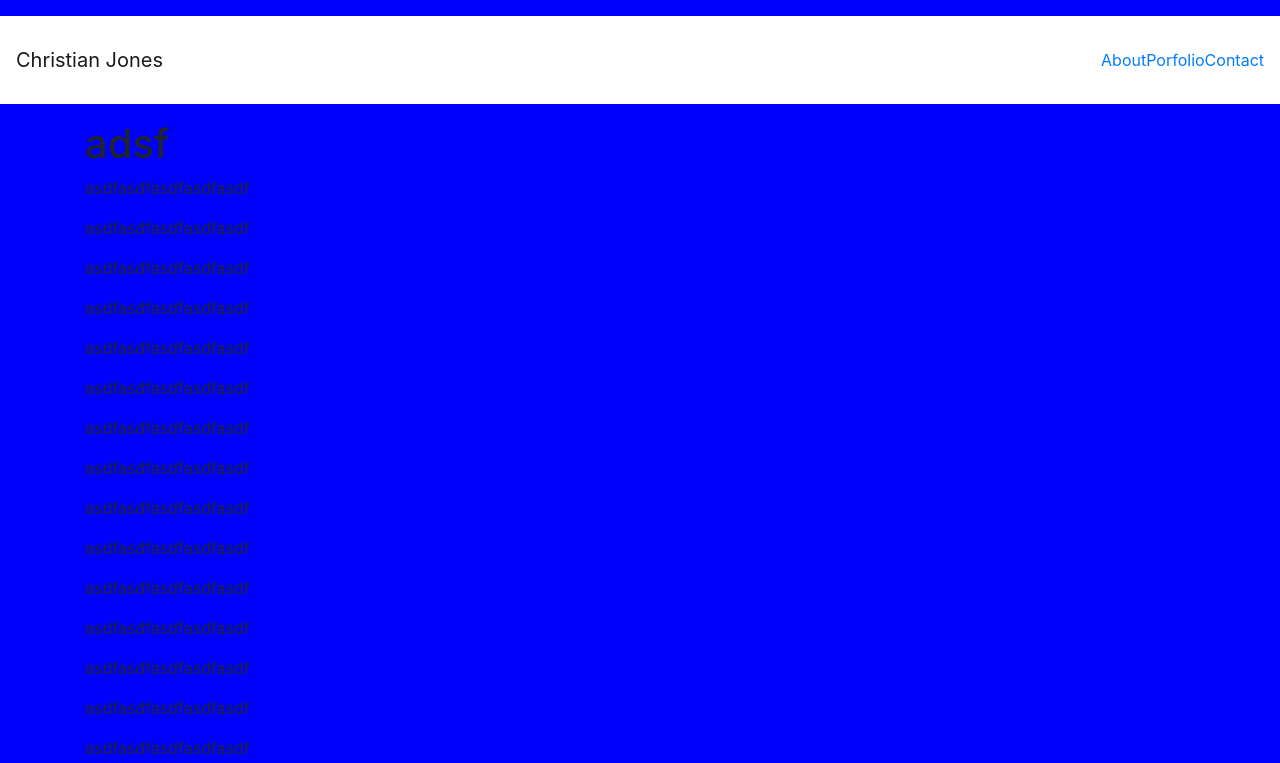
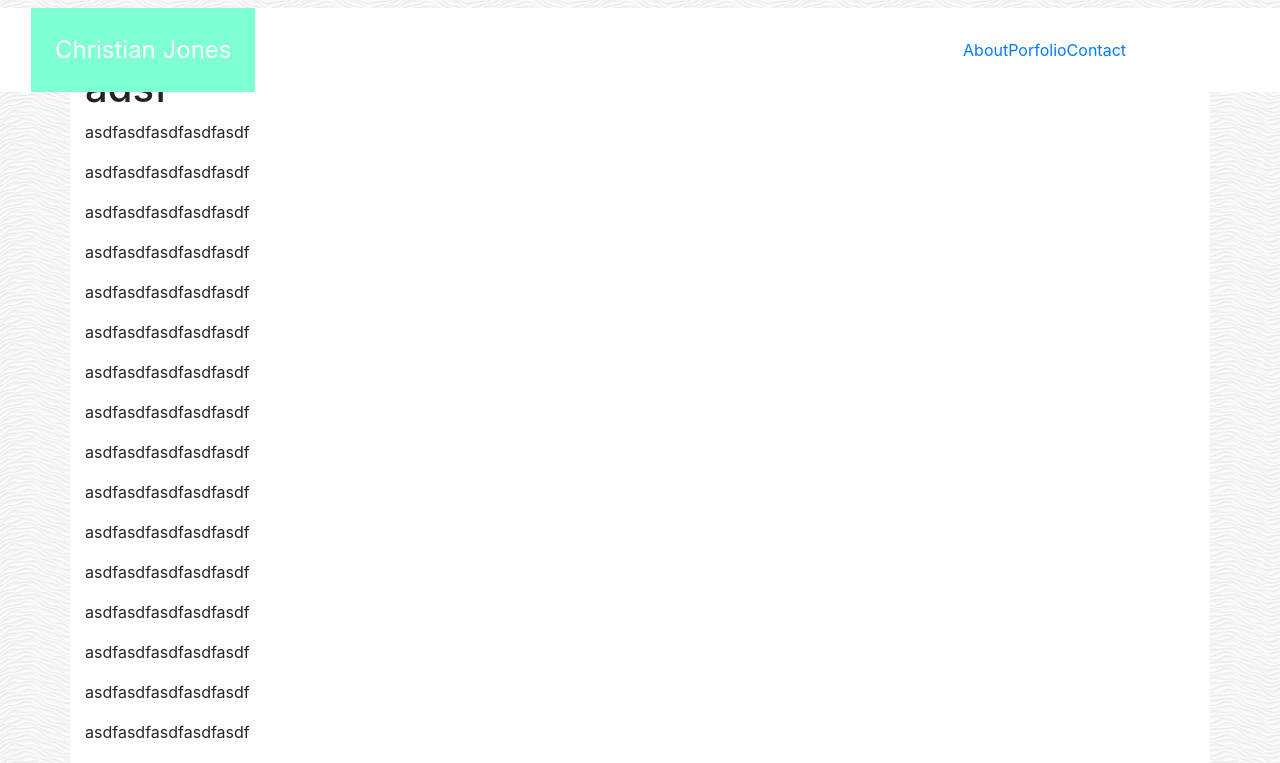
Before and after one commit to jonesec2/Bootstrap-Portfolio, a plain HTML site: page index.html in a window 1280 px wide. Shown: the top 763 px of the page. Drawn offline with nearby package versions, Linux system fonts and the light colour scheme.

Commit message:
Added position and css

```diff
--- /dev/null
+++ b/assets/css/style.css
@@ -0,0 +1,10 @@
+body {
+    background: url("../images/white-waves.png");
+
+}
+
+.name {
+    font-size: 24px;
+    color: white;
+    text-decoration: none
+}
--- a/index.html
+++ b/index.html
@@ -6,24 +6,30 @@
         <meta name="viewport" content="width=device-width, initial-scale=1">
         <title>Bootstrap 101 Template</title>
         <!-- Bootstrap CDN -->
-        <link rel="stylesheet" href="https://maxcdn.bootstrapcdn.com/bootstrap/4.0.0/css/bootstrap.min.css">
+        <link rel="stylesheet" href="https://stackpath.bootstrapcdn.com/bootstrap/4.3.1/css/bootstrap.min.css" integrity="sha384-ggOyR0iXCbMQv3Xipma34MD+dH/1fQ784/j6cY/iJTQUOhcWr7x9JvoRxT2MZw1T" crossorigin="anonymous">
         <!-- <link rel="" -->
+        <link rel="stylesheet" href="assets/css/style.css">
     </head>
 
-    <body style="background-color: blue">
-        <nav class="navbar navbar-light my-3" style="background-color: #ffffff;">
-                <a class="navbar-brand float-sm-left my-3 " href="index.html">Christian Jones</a>
-                <div class="inline">
-                    <a class="float-left"  href="index.html">About</a>
-                    <a class="float-left"  href="porfolio.html">Porfolio</a>
-                    <a class="float-left" href="contact.html">Contact</a>
+    <body>
+        <nav class="navbar navbar-default fixed-top py-0 mt-2" style="background-color: #ffffff;">
+            <div class="row container">
+                <div class="col-md-4">
+                    <a class="navbar-brand float-left px-4 py-4 name" style="background-color: aquamarine;" href="index.html">Christian Jones</a>
                 </div>
+                <div class="col-md8">
+                    <div class="inline">
+                        <a class="float-left"  href="index.html">About</a>
+                        <a class="float-left"  href="porfolio.html">Porfolio</a>
+                        <a class="float-left" href="contact.html">Contact</a>
+                    </div>
+                </div>
+            </div>
         </nav>
         <div class="space">
-
         </div>
-        <div class="container ">
-            <h1>adsf</h1>
+        <div class="container my-5 posistion-" style="background-color: #ffffff;">
+            <h1 class="mt-5 pt-3">adsf</h1>
             <p>asdfasdfasdfasdfasdf</p>
             <p>asdfasdfasdfasdfasdf</p>
             <p>asdfasdfasdfasdfasdf</p>
```
Also changed, not shown: assets/images/cheesypoofs.PNG (added), assets/images/danceparty.PNG (added), assets/images/me_headshot.jpg (added), assets/images/sharks.jpg (added), assets/images/technics-q-c-640-480-1.jpg (added), assets/images/technics-q-c-640-480-2.jpg (added), assets/images/technics-q-c-640-480-5.jpg (added), assets/images/white-waves.png (added).
